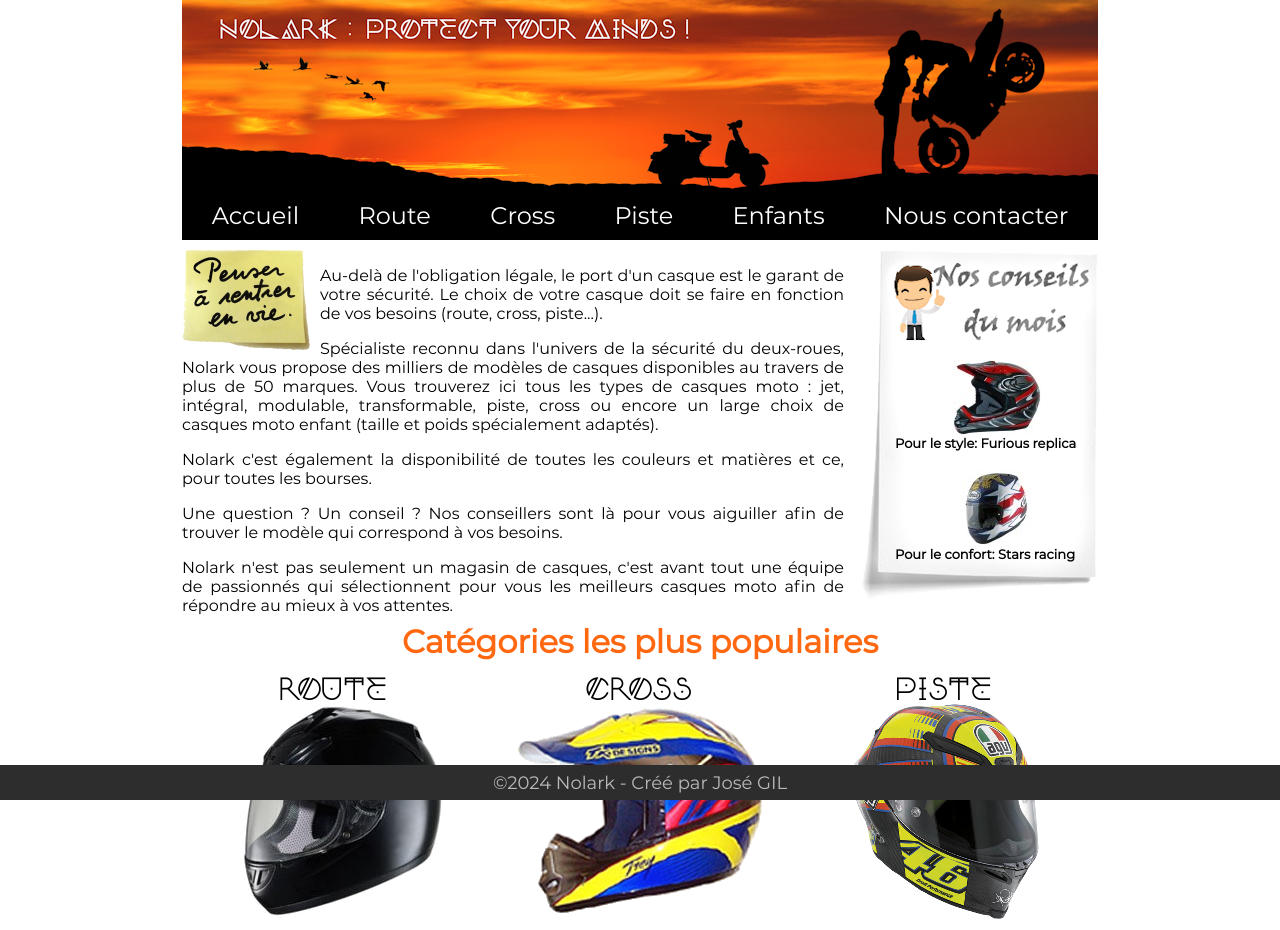
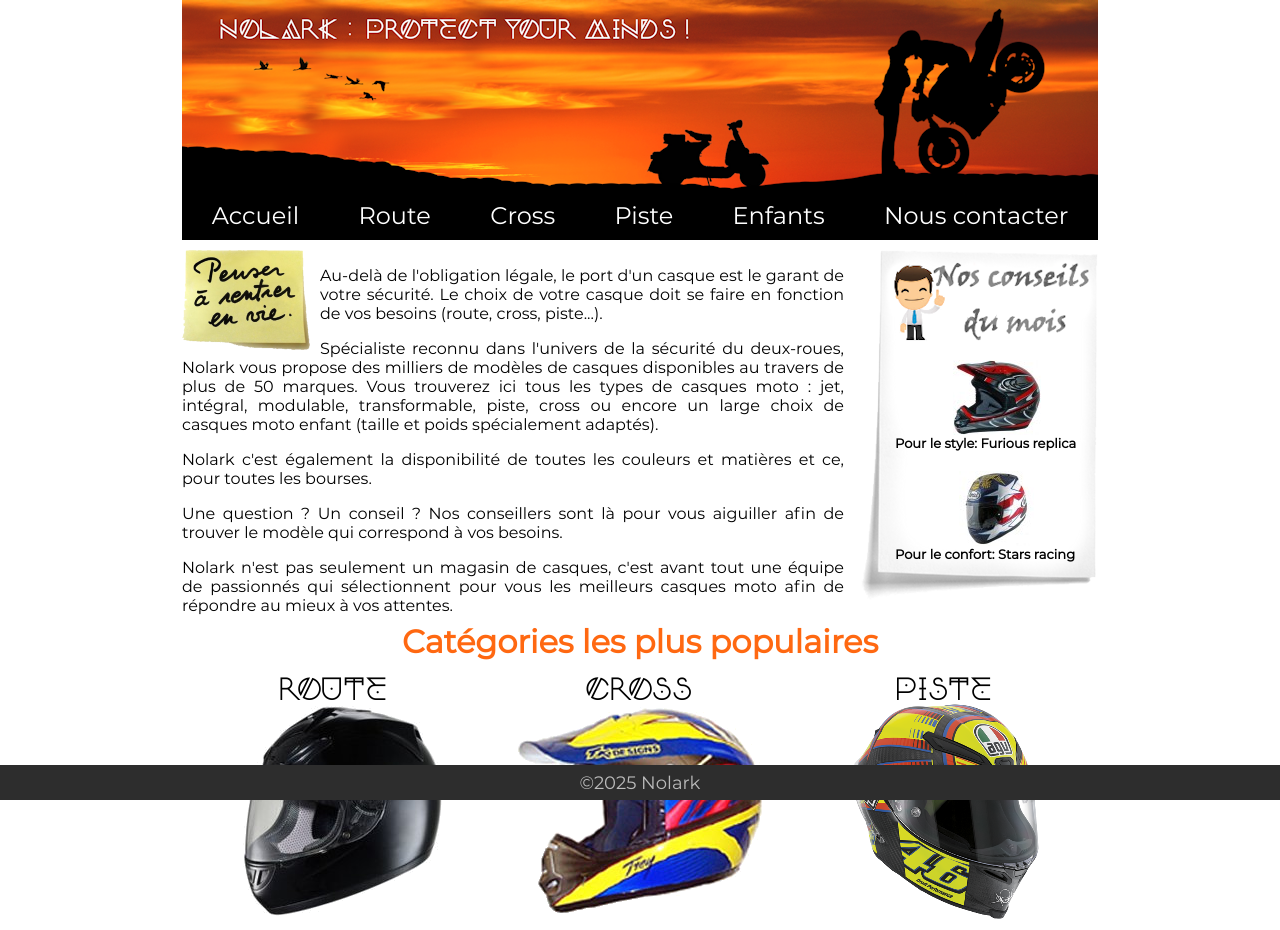
Before and after one commit to Noctopia/Nolark, a plain HTML site: page index.html in a window 1280 px wide. Drawn offline with Linux system fonts and the light colour scheme.

Commit message:
Ajout projet Nolark

```diff
--- a/index.html
+++ b/index.html
@@ -84,7 +84,7 @@
             <article id="droite"><a href="pages/piste.html">Piste</a></article>
         </section>
         <footer>
-            <p>&copy;2024 Nolark - Créé par <a href="mailto:jose.gil@ac-nice.fr">José GIL</a><p>
+            <p>&copy;2025 Nolark</a><p>
         </footer>
     </body>
 </html>
```
